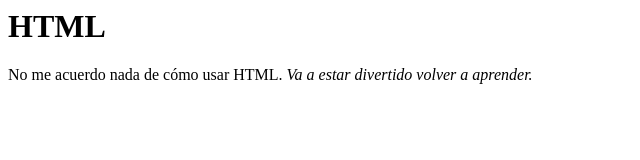
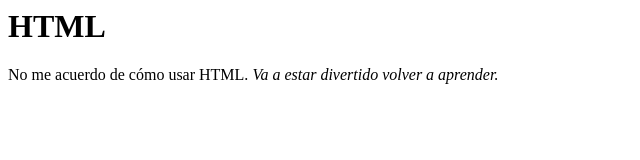
Before and after one commit to PapitaConPure/portfolioFrontend, a plain HTML site: page index.html in a window 1280 px wide. Shown: the full height of the page, 0-640 px from the left. Drawn offline with Linux system fonts and the light colour scheme.

Commit message:
tercer commit

```diff
--- a/index.html
+++ b/index.html
@@ -1,6 +1,6 @@
 <h1>HTML</h1>
 
 <p>
-    No me acuerdo nada de cómo usar HTML.
+    No me acuerdo de cómo usar HTML.
     <i>Va a estar divertido volver a aprender.</i>
 </p>
```
